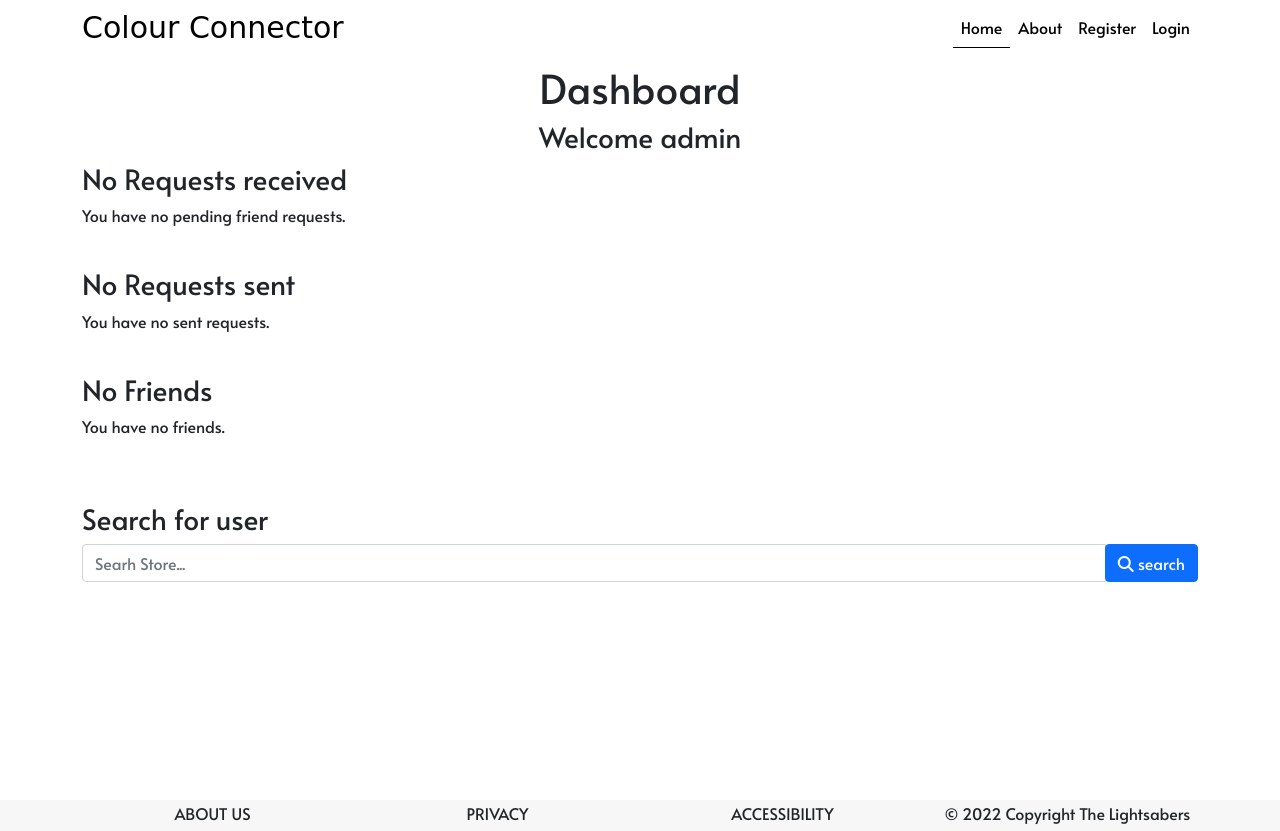
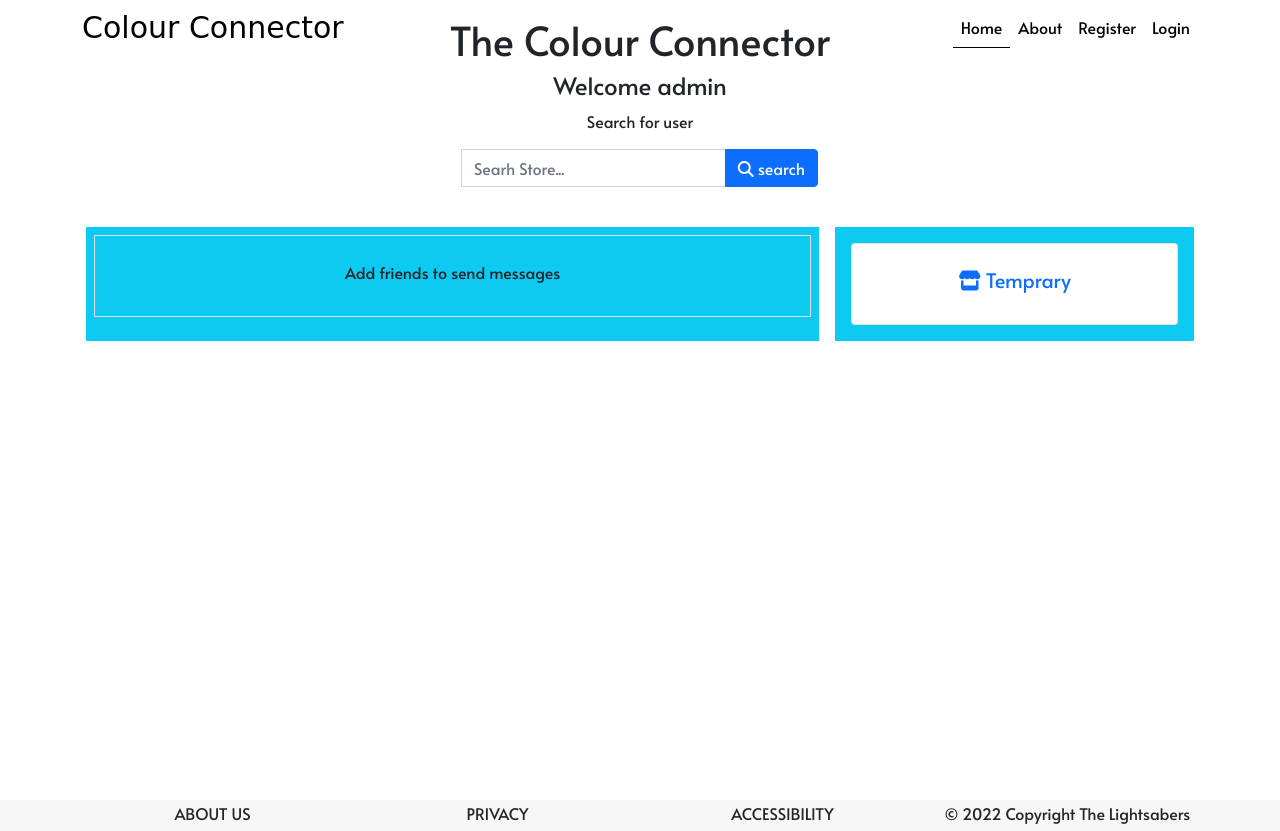
Before and after one commit to Raivis80/colour-connector, a Django app: page /profile/ in a window 1280 px wide. Run offline with Django 3.2, Linux system fonts and the light colour scheme; a user stored in the database is signed in; some libraries are stand-ins or nearby versions; some web fonts are replaced.

Commit message:
added delete function | added basic profile page structure

```diff
--- a/colour-connector/settings.py
+++ b/colour-connector/settings.py
@@ -82,7 +82,7 @@ MESSAGE_STORAGE = 'django.contrib.messages.storage.cookie.CookieStorage'
 WSGI_APPLICATION = 'colour-connector.wsgi.application'
 
 LOGIN_URL = '/account/login/'
-LOGIN_REDIRECT_URL = 'dashboard'
+LOGIN_REDIRECT_URL = 'profile/'
 
 # Database
 # https://docs.djangoproject.com/en/3.2/ref/settings/#databases
--- /dev/null
+++ b/profiles/templates/includes/friend-cards.html
@@ -0,0 +1,15 @@
+{% if friend_list %} {% for friend in friend_list %}
+<div class="col-md-6">
+  <div class="card">
+    <a class="nav-link" href="{% url 'home' %}">
+      <div class="card-body">
+        <h5 class="card-title">
+          <i class="fas fa-store"></i>
+          {% if user != friend.user %} {{ friend.user }} {% else %}
+          {{friend.friend }} {% endif %}
+        </h5>
+      </div>
+    </a>
+  </div>
+</div>
+{% endfor %} {% endif %}
--- /dev/null
+++ b/profiles/templates/includes/search-user.html
@@ -0,0 +1,47 @@
+<div class="row mt-3">
+    <div class="col-12 col-md-4">
+      {% if friend %}
+      <div class="panel panel-default">
+          <form action="{% url 'add_friend' %}" method="post">
+            {% csrf_token %}
+              <input type="hidden" name="friend" value="{{friend.id}}" />
+                <input
+                  type="submit"
+                  class="btn btn-success btn-block"
+                  value="send request to: {{friend.username}}"
+                  />
+                </form>
+              </div>
+              {% endif %}
+            </div>
+
+            <div class="col-12 col-md-4">
+              <form
+              class="form mx-auto searh-form"
+              method="POST"
+              action="{% url 'profile' %}"
+              >
+              <div class="input-group mb-3 col-12">
+                {% csrf_token %}
+        <input
+        type="text"
+            class="search form-control"
+            name="search"
+            placeholder="Searh Store..."
+            aria-label="Search store"
+          />
+
+          <button
+          class="btn btn-primary"
+          type="submit"
+          aria-label="Submit your search query"
+          >
+          <i class="fas fa-search"></i>
+            search
+          </button>
+        </div>
+      </form>
+    </div>
+    <div class="col-12 col-md-4"></div>
+
+  </row>
--- /dev/null
+++ b/profiles/templates/includes/send-message.html
@@ -0,0 +1,56 @@
+<div class="row gx-3 gy-2 mb-3 border p-3">
+    {% if friend_list %}
+    <form action="" method="post">
+      {% csrf_token %}
+      <div class="row gx-3 gy-2">
+        <div class="col-12 col-sm-6">
+          <label for="search">Sellect Friend</label>
+
+          <select class="form-select" aria-label="Disabled select">
+            {% for friend in friend_list %}
+            <option
+              value="{% if user != friend.user %} {{ friend.user }} {% else %} {{friend.friend }} {% endif %}"
+            >
+              {% if user != friend.user %} {{ friend.user }} {% else %}
+              {{friend.friend }} {% endif %}
+            </option>
+            {% endfor %}
+          </select>
+
+          <div class="form-group">
+            <label for="message">Sellect Message</label>
+
+            <select class="form-select" aria-label="Disabled select">
+              {% for friend in friend_list %}
+              <option value="message">Messages geoes here</option>
+              {% endfor %}
+            </select>
+          </div>
+        </div>
+
+        <div class="col-12 col-sm-6">
+          <div class="form-group">
+            <div class="col">
+              <label for="favcolor">Select your favorite color:</label>
+            </div>
+            <div class="col">
+              <input type="color" id="favcolor" name="favcolor" value="#ff0000" />
+            </div>
+          </div>
+
+          <input
+            class="btn btn-sm btn-primary me-auto"
+            type="submit"
+            value="Send"
+          />
+        </div>
+      </div>
+    </form>
+    {% else %}
+    <div class="panel panel-default">
+      <div class="panel-body">
+        <p>Add friends to send messages</p>
+      </div>
+    </div>
+    {% endif %}
+  </div>
--- a/profiles/templates/profiles/profile.html
+++ b/profiles/templates/profiles/profile.html
@@ -1,153 +1,59 @@
-{% extends 'base.html' %}
-{% load static %}
-
- {% block extra_js %}
-
-{% endblock %}
-
+{% extends 'base.html' %} {% load static %} {% block extra_js %} {% endblock %}
 {% block content %}
 
-<section>
-    <div class="container py-5">
-        <div class="row">
-               <h1 class="text-center">Dashboard</h1>
-               <h3 class="text-center">Welcome {{user.username}}</h3>
-               {% block messages %}
-               {% include "includes/messages.html" %}
-               {% endblock %}
- <br>
-               {% if friends %}
-               {% for friend in friend_list %}
-                <div class="col-md-3">
+<div class="container h-100">
+  <div class="h-100 align-items-center">
+    <div class="col-12 text-center">
+      <h1 class="heading">The Colour Connector</h1>
+      <h4 class="heading">Welcome {{user.username}}</h4>
       <div class="panel panel-default">
         <div class="panel-heading">
-                            <h3 class="panel-title">{{friend.name}}</h3>
+          <p class="panel-title">Search for user</p>
         </div>
-                          <div class="panel-body">
-                            <img src="{{friend.image}}" class="img-responsive img-circle" alt="">
-                          </div>
-                          <div class="panel-footer">
-                            <a href="{{friend.link}}" class="btn btn-primary btn-block">View Profile</a>
+        {% comment %} Search for users {% endcomment %}
+
+        {% include 'includes/search-user.html' %}
+
+
+        {% comment %} Main content {% endcomment %}
+
+        <div class="row gx-3 gy-2">
+
+          <div class="col-12 col-sm-8">
+            <div class="col-12 m-2 p-3 bg-info">
+                {% comment %} profile section {% endcomment %}
+                {% comment %} Send message colours {% endcomment %}
+
+                {% include 'includes/send-message.html' %}
+
+                {% comment %} Friends list cards {% endcomment %}
+              <div class="row gx-3 gy-2">
+                {% include 'includes/friend-cards.html' %}
+                {% include 'includes/friend-cards.html' %}
+                {% include 'includes/friend-cards.html' %}
+                {% include 'includes/friend-cards.html' %}
               </div>
             </div>
           </div>
-                {% endfor %}
-                {% endif %}
+
+            <div class="col-12 col-sm-4">
+              <div class="col-12 m-2 p-3 bg-info">
+                <div class="card">
+                  <a class="nav-link" href="{% url 'home' %}">
+                  <div class="card-body">
+                    <h5 class="card-title">
+                        <i class="fas fa-store"></i>
+                        Temprary
+                      </h5>
                     </div>
-        <div class="col">
-            {% if requests_received %}
-            {% for received in requests_received %}
-            <div class="panel panel-default">
-                <div class="panel-heading">
-                    <h3 class="panel-title">New Requests </h3>
-                <div class="panel-heading">
-                    <h6 class="panel-title">From: {{received.user.username}}</h6>
-                </div>
-
-                <form action="{% url 'accept_friend' %}" method="post">
-                    {% csrf_token %}
-                    <input type="hidden" name="friend" value="{{received.user.id}}">
-                    <input type="submit" class="btn btn-primary btn-block" value="accept">
-                </form>
-            </div>
-            {% endfor %}
-            {% else %}
-            <div class="panel panel-default">
-                <div class="panel-heading">
-                    <h3 class="panel-title">No Requests received</h3>
-                </div>
-                <div class="panel-body">
-                    <p>You have no pending friend requests.</p>
-                </div>
-            {% endif %}
- <br>
-            {% if requests_sent %}
-            {% for sent in requests_sent %}
-            <div class="panel panel-default">
-                <div class="panel-heading">
-                    <h3 class="panel-title">Requests sent</h3>
-                <div class="panel-heading">
-                    <h6 class="panel-title">To User: {{sent.friend.username}}</h6>
-                </div>
-
-            </div>
-
-            {% endfor %}
-            {% else %}
-            <div class="panel panel-default">
-                <div class="panel-heading">
-                    <h3 class="panel-title">No Requests sent</h3>
-                </div>
-                <div class="panel-body">
-                    <p>You have no sent requests.</p>
-                </div>
-            {% endif %}
- <br>
-
-             {% if friend_list %}
-                {% for friend in friend_list %}
-                    <div class="panel panel-default">
-                        <div class="panel-heading">
-                            <h3 class="panel-title">Friends </h3>
-                        <div class="panel-heading">
-                            <h6 class="panel-title">Username: {{friend.friend.username}}</h6>
-                        </div>
-
-
-                    </div>
-                    </div>
-                {% endfor %}
-            {% else %}
-                <div class="panel panel-default">
-                    <div class="panel-heading">
-                        <h3 class="panel-title">No Friends</h3>
-                    </div>
-                    <div class="panel-body">
-                        <p>You have no friends.</p>
-                    </div>
-                </div>
-            {% endif %}
-
- <br>
-        <br>
-            <div class="panel panel-default">
-                <div class="panel-heading">
-                    <h3 class="panel-title">Search for user</h3>
-                </div>
-                <div class="panel-body">
-                     <form class="form mx-auto searh-form" method="POST" action="{% url 'profile' %}">
-                        {% csrf_token %}
-                        <div class="input-group mb-3 col-12">
-                            <input type="text" class="search form-control" name="search" placeholder="Searh Store..."
-                                aria-label="Search store">
-                            <div class="input-group-append">
-                                <button class="btn btn-primary" type="submit" aria-label="Submit your search query"><i
-                                        class="fas fa-search"></i>
-                                        search
-                                </button>
-                            </div>
-                        </div>
-                    </form>
-                    {% if friend %}
-                        <div class="panel panel-default">
-                            <div class="panel-heading">
-                                <h5 class="panel-title">username: {{friend.username}}</h5>
-                                <h5 class="panel-title">email: {{friend.email}}</h5>
-
-                                <form action="{% url 'add_friend' %}" method="post">
-                                    {% csrf_token %}
-                                    <input type="hidden" name="friend" value="{{friend.id}}">
-                                    <input type="submit" class="btn btn-primary btn-block" value="send friend request">
-                                </form>
-                            </div>
-                        </div>
-                    {% endif %}
+                  </a>
                 </div>
               </div>
 
             </div>
-
-</section>
-
-
+        </div>
+      </div>
+    </div>
     {% endblock %}
+  </div>
+</div>
--- a/profiles/urls.py
+++ b/profiles/urls.py
@@ -3,6 +3,7 @@ from . import views
 
 urlpatterns = [
     path('', views.profile, name='profile'),
-    path('', views.add_friend, name='add_friend'),
+    path('add_friend/', views.add_friend, name='add_friend'),
     path('accept_friend/', views.accept_friend, name='accept_friend'),
+    path('delete_friend/', views.delete_friend, name='delete_friend'),
 ]
--- a/profiles/views.py
+++ b/profiles/views.py
@@ -140,3 +140,25 @@ def accept_friend(request):
             error = 'Check spelling of username and try again'
             messages.error(request, error)
             return redirect('profile')
+
+
+@require_POST
+def delete_friend(request):
+    """
+    Delete a friend from the current user's friend list
+    POST is required to get the username from the form
+    """
+    try:
+        friend = User.objects.get(username=request.POST['friend'])
+        # get the current user
+        user = request.user
+        # delete the friend from the current user's friend list
+        delete_friend = FriendsList.objects.get(user=user, friend=friend.id)
+        delete_friend.delete()
+        message = 'Friend deleted'
+        messages.success(request, message)
+        return redirect('profile')
+    except FriendsList.DoesNotExist:
+        message = 'Could not find friend in the database'
+        messages.error(request, message)
+        return redirect('profile')
```
Also changed, not shown: db.sqlite3. Lines whose indentation alone changed are shown as unchanged.
